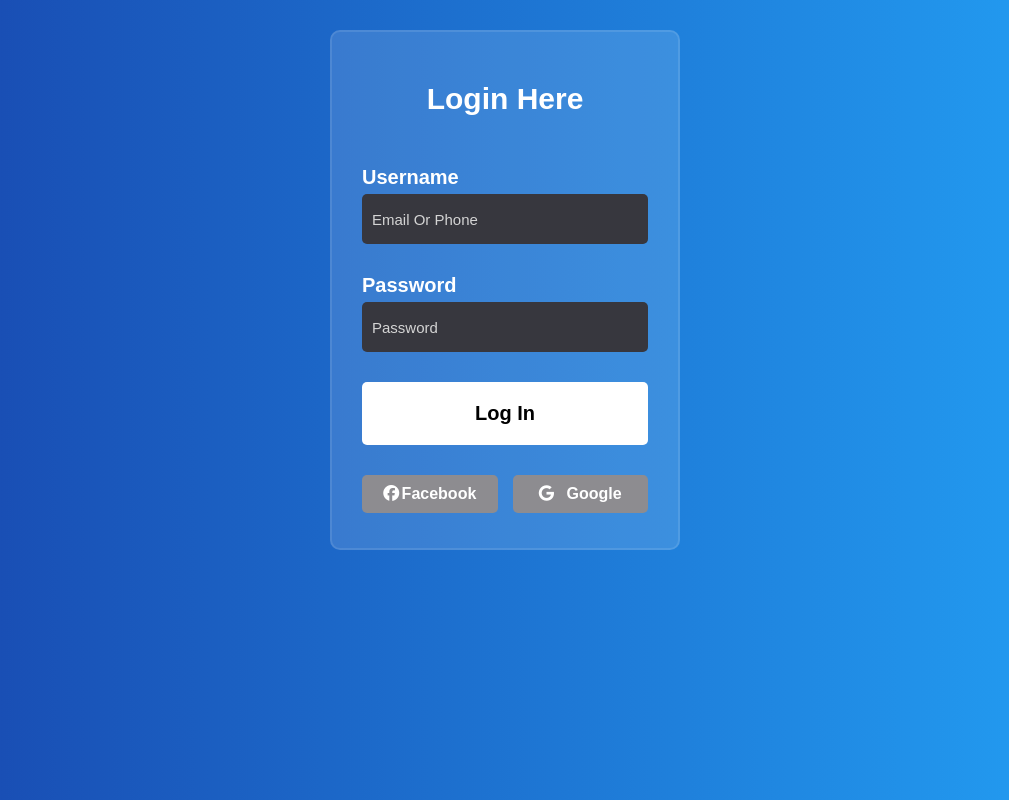
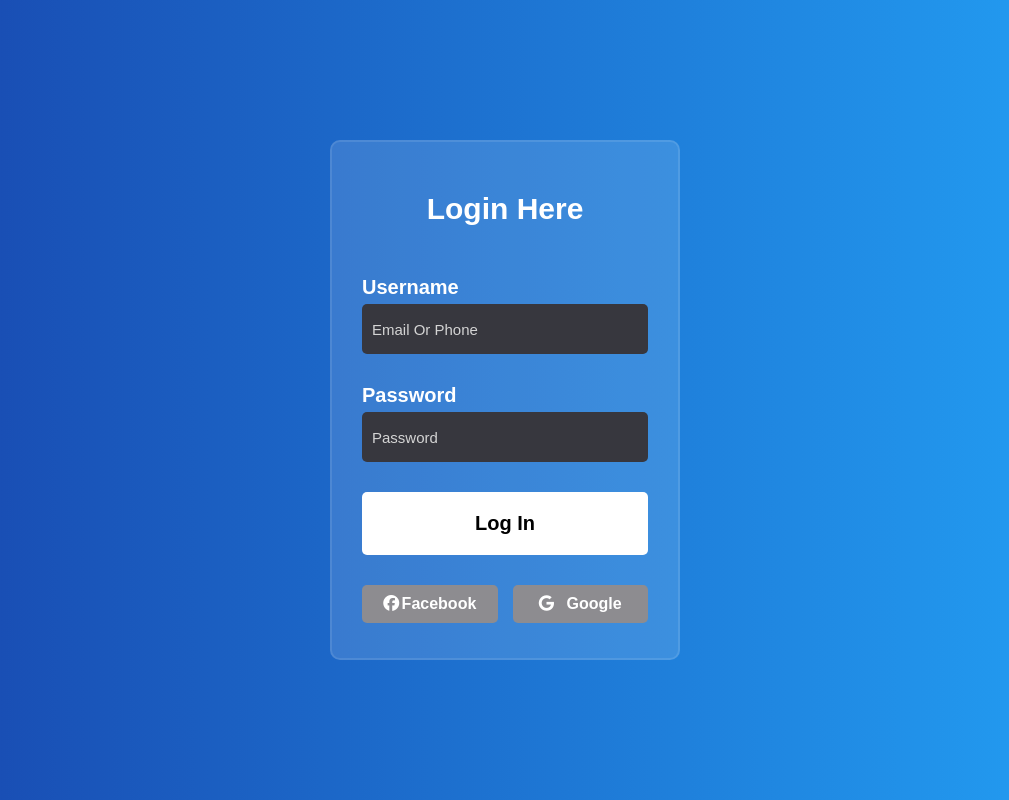
Before and after one commit to Ibrahim-Ashraf-Saber/My-First-LoginPage, a plain HTML site: page index.html in a window 1280 px wide. Shown: the whole page, without its empty margins (135-1144 px from the left). Drawn offline with Linux system fonts and the light colour scheme.

Commit message:
Update style.css

```diff
--- a/css/style.css
+++ b/css/style.css
@@ -16,6 +16,7 @@ body {
   position: relative;
   display: flex;
   justify-content: center;
+  align-items: center;
 }
 .page .login {
   width: 350px;
@@ -28,8 +29,6 @@ body {
   -o-border-radius: 10px;
   padding: 30px;
   border: 2px solid rgba(255,255,255,0.1);
-  z-index: 5;
-  margin-top: 30px;
 }
 .page .login h3 {
   font-size: 30px;
```
